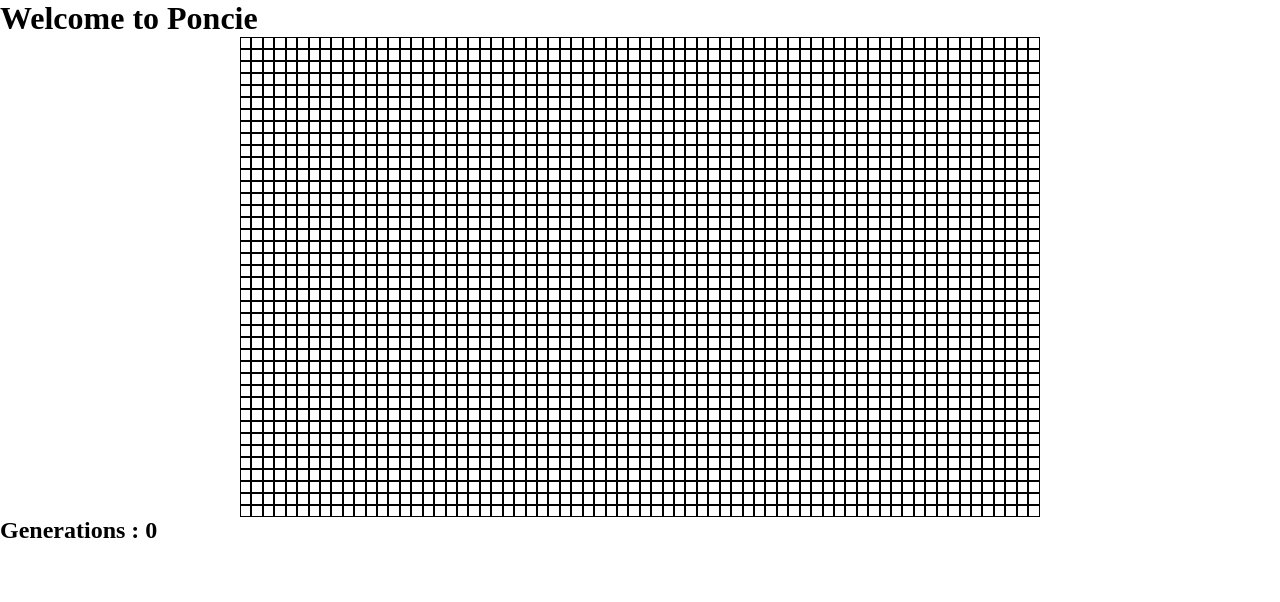
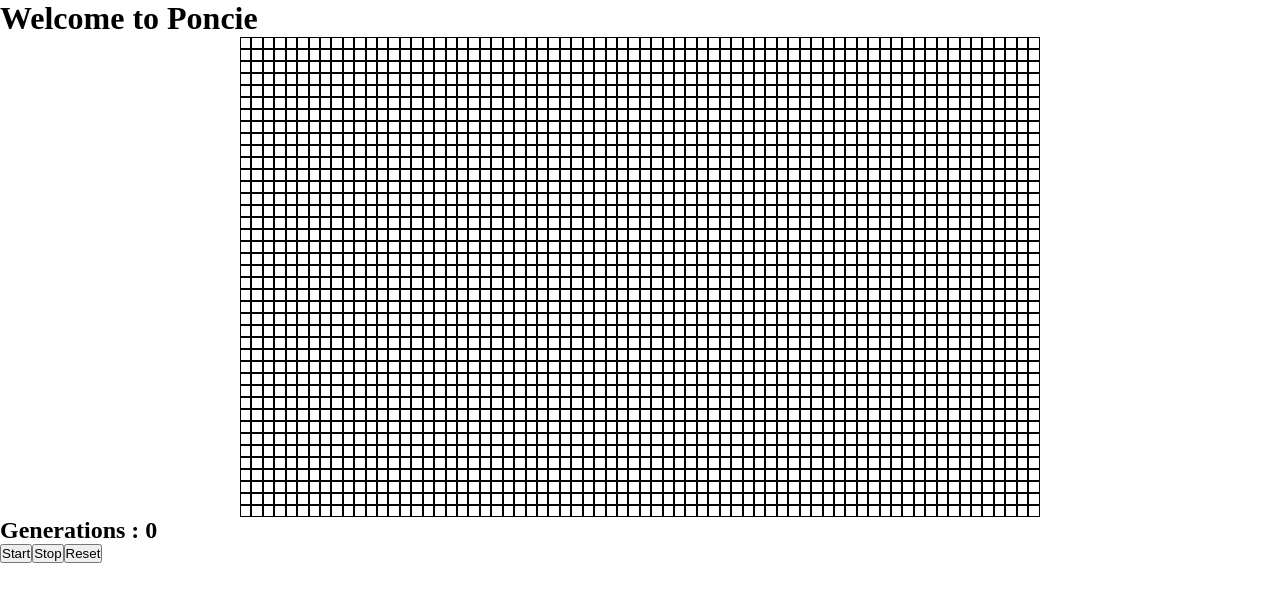
Before and after one commit to hackermanone/sturdy-octopus, a React (Create React App) app in the folder sturdy-octopus-7/: page /main in a window 1280 px wide. Shown: the top 602 px of the page. Built offline with nearby package versions, Linux system fonts and the light colour scheme.

Commit message:
optimized grid display

```diff
--- a/sturdy-octopus-7/src/components/Grid.js
+++ b/sturdy-octopus-7/src/components/Grid.js
@@ -24,7 +24,7 @@ class Grid extends React.Component {
                 onDragStart={this.props.onDragStart}
                 onDragOver={this.props.onDragOver}
                 draggable="true"
-                className="table-cell">
+                className={grid[rowIndex][colIndex] === 1 ? "table-cell on" : "table-cell"}>
                 </div>
                 );
                 return cols;
--- a/sturdy-octopus-7/src/pages/MainPage.js
+++ b/sturdy-octopus-7/src/pages/MainPage.js
@@ -9,7 +9,7 @@ class MainPage extends React.Component {
         this.speed = 100;
         this.rows = 40;
         this.cols = 70;
-
+        this.play = null;
         this.state = {
             generation: 0,
             gridFull: Array(this.rows).fill(0).map(
@@ -17,10 +17,15 @@ class MainPage extends React.Component {
                     return Array(this.cols).fill(0)
                 }
             )
-        }
+        };
+        this.gridCopy = this.state.gridFull;
 
         this.getCell = this.getCell.bind(this);
-        this.updateGridFull = this.updateGridFull.bind(this);
+        this.updateGridCopy = this.updateGridCopy.bind(this);
+    }
+
+    componentDidMount() {
+        setInterval(this.updateState, 300);
     }
 
     render() {
@@ -36,20 +41,25 @@ class MainPage extends React.Component {
                     onClick={this.handleDragStart}
                 />
                 <h2>Generations : {this.state.generation}</h2>
+                <button onClick={this.handleStart}>Start</button>
+                <button onClick={this.handleStop}>Stop</button>
+                <button type="reset" onClick={this.handleReset}>Reset</button>
             </div>
         )
     }
 
-    handleDragOver = (e) => {
-        e.preventDefault();
-        e.target.className = "table-cell on";
-
+    handleStop = () => {
+        clearInterval(this.play);
     }
 
-    handleDragStart = (e) => {
-        e.target.className = "table-cell on";
+    handleStart = () => {
+        if (!this.play) {
+            this.play = setInterval(this.start, 1000);
+        }
+    }
 
-        console.log(this.getCell(e.target))
+    start = () => {
+        console.log('jh')
     }
 
     getCell(element) {
@@ -60,12 +70,40 @@ class MainPage extends React.Component {
         // ids follow the format r[num]c[num] so the first partition will always be null, shift to get the real values
         cellArray.shift();
         return cellArray;
-
     }
 
-    updateGridFull(row, col, value) {
-        let gridFull = this.state.gridFull;
-        gridFull[row][col] = value;
+    updateGridCopy(row, col) {
+        this.gridCopy[row][col] = 1
+    }
+
+    updateState = () => {
+        this.setState({
+            gridFull: this.gridCopy
+        })
+        //console.log(this.state.gridFull)
+    }
+
+    handleReset = () => {
+        this.gridCopy.map((arr) => {
+            return arr.fill(0)
+        })
+
+        this.setState({
+            gridFull: this.gridCopy
+        })
+    }
+
+    handleDragOver = (e) => {
+        e.preventDefault();
+        e.target.classList = "table-cell on";
+        let [row, col] = this.getCell(e.target);
+        this.updateGridCopy(row, col);
+    }
+
+    handleDragStart = (e) => {
+        e.target.classList = "table-cell on";
+        let [row, col] = this.getCell(e.target);
+        this.updateGridCopy(row, col);
     }
 }
 
```
